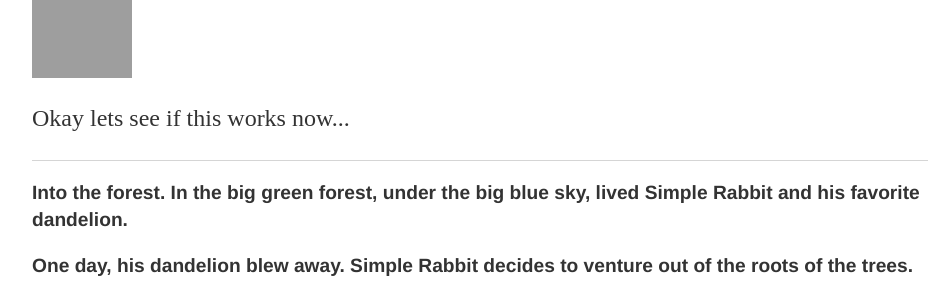
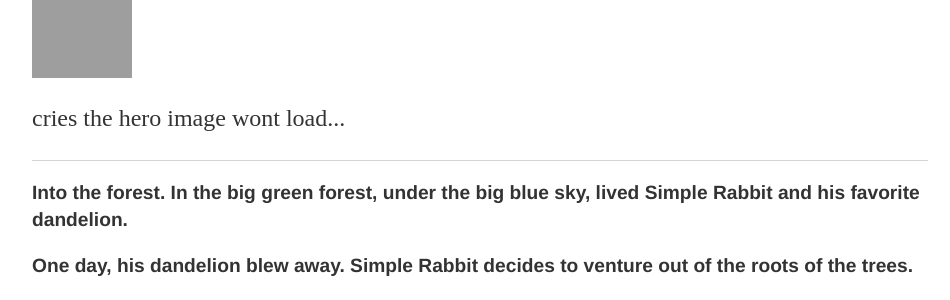
Before and after one commit to Squishy-Penguin/Squishy-Penguin.github.io, a Jekyll site: the page built from index.html, in a window 1280 px wide, cut to the strip 981-1281 px from the top of the page. Shown: the whole strip, without its empty margins (160-1110 px from the left). Built offline with Jekyll 4.4.1, drawn with Linux system fonts in a browser that asks for light colours; grey boxes are pictures that could not be loaded.

Commit message:
Update index.html

```diff
--- a/index.html
+++ b/index.html
@@ -26,4 +26,4 @@ title: Simple Rabbit & Humble Hare
         <p>&nbsp;</p>
     </div>
 
-    <p>Okay lets see if this works now...</p>
+    <p>cries the hero image wont load...</p>
```
